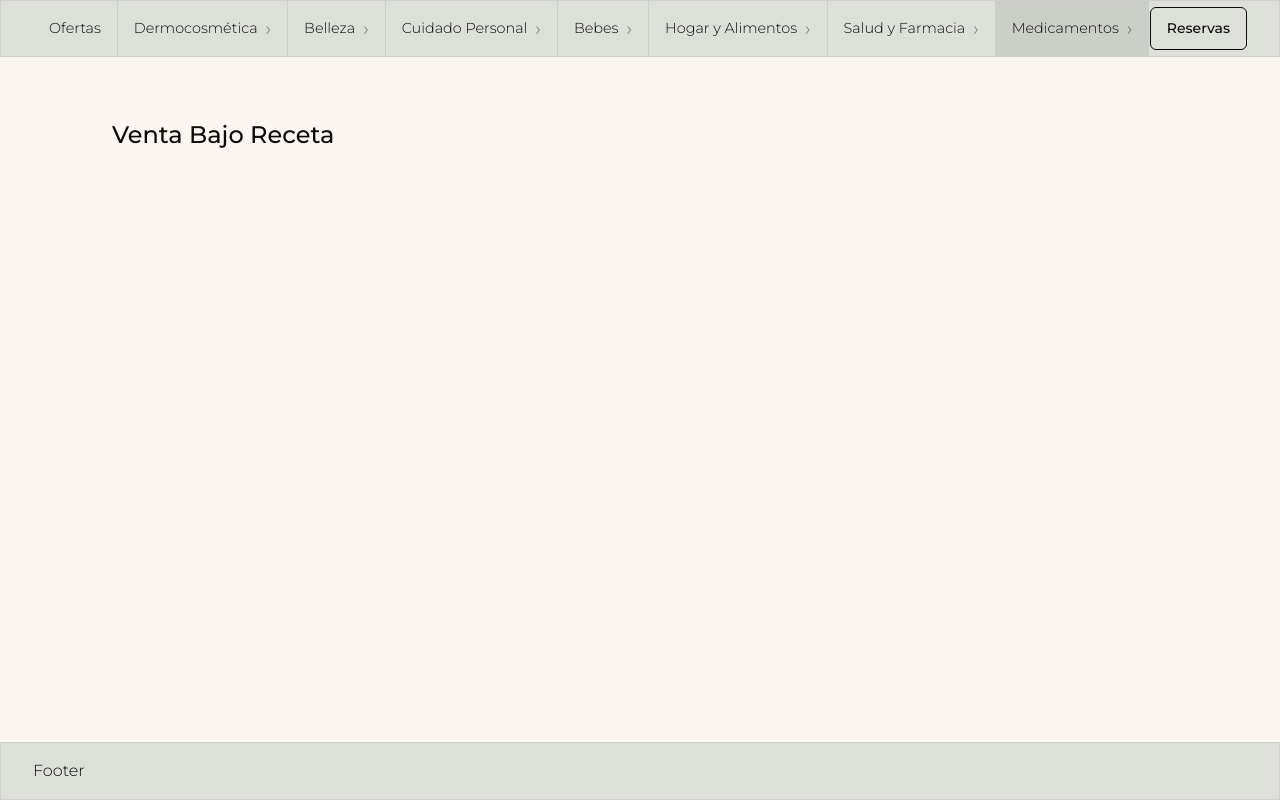
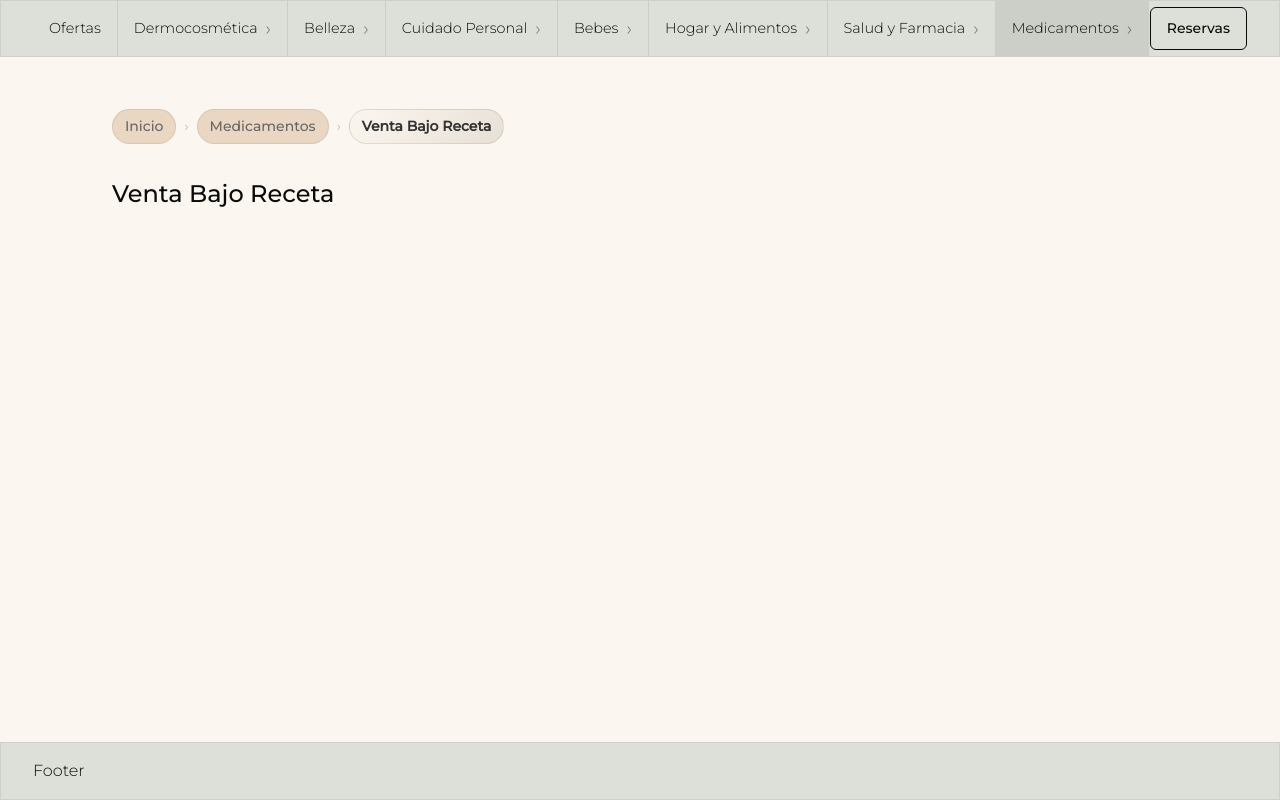
Before and after one commit to luciapuccini/farmacia_duret, a React (Vite) app: page /medicamentos/venta-bajo-receta in a window 1280 px wide. Built offline with nearby package versions, Linux system fonts and the light colour scheme.

Commit message:
breadcrums

```diff
--- /dev/null
+++ b/src/layout/breadcrumb/breadcrumb.module.scss
@@ -0,0 +1,62 @@
+@use "@/globals.module" as g;
+
+.breadcrumb {
+  padding: 12px 0;
+  margin-bottom: 8px;
+}
+
+.breadcrumbList {
+  display: flex;
+  flex-wrap: wrap;
+  align-items: center;
+  gap: 4px;
+  list-style: none;
+  margin: 0;
+  padding: 0;
+}
+
+.breadcrumbItem {
+  display: flex;
+  align-items: center;
+  gap: 4px;
+}
+
+.separator {
+  color: #9ca3af;
+  font-size: 14px;
+  margin: 0 4px;
+}
+
+.breadcrumbLink {
+  color: #666;
+  text-decoration: none;
+  font-size: 14px;
+  font-weight: 500;
+  padding: 6px 12px;
+  border-radius: 20px;
+  background: g.palette(almond);
+  transition: all 0.2s ease;
+  border: 1px solid rgba(0, 0, 0, 0.08);
+}
+
+.breadcrumbLink:hover {
+  background: linear-gradient(135deg, #ead7c3 0%, #dcc9b2 100%);
+  color: #333;
+  border-color: rgba(0, 0, 0, 0.15);
+  transform: translateY(-1px);
+  box-shadow: 0 2px 4px rgba(0, 0, 0, 0.1);
+}
+
+.breadcrumbLink:active {
+  transform: translateY(0);
+}
+
+.currentPage {
+  color: #333;
+  font-size: 14px;
+  font-weight: 600;
+  padding: 6px 12px;
+  background: linear-gradient(135deg, #fbf6ef 0%, #e8e0d5 100%);
+  border-radius: 20px;
+  border: 1px solid rgba(0, 0, 0, 0.1);
+}
--- /dev/null
+++ b/src/layout/breadcrumb/index.tsx
@@ -0,0 +1,143 @@
+import { NavLink, useLocation } from 'react-router'
+import styles from './breadcrumb.module.scss'
+
+const BASE_URL = 'https://www.farmaciaduret.com'
+
+const categoryNames: Record<string, string> = {
+  'dermocosmetica': 'Dermocosmética',
+  'belleza': 'Belleza',
+  'cuidado-personal': 'Cuidado Personal',
+  'bebes': 'Bebés',
+  'hogar-y-alimentos': 'Hogar y Alimentos',
+  'salud-y-farmacia': 'Salud y Farmacia',
+  'medicamentos': 'Medicamentos',
+  'ofertas': 'Ofertas',
+}
+
+const subcategoryNames: Record<string, Record<string, string>> = {
+  'dermocosmetica': {
+    'rostro': 'Rostro',
+    'corporal': 'Corporal',
+    'pelo': 'Pelo',
+  },
+  'belleza': {
+    'maquillaje': 'Maquillaje',
+    'perfumes-y-fragancias': 'Perfumes y Fragancias',
+    'cuidado-de-la-piel': 'Cuidado de la Piel',
+    'accesorios-de-belleza': 'Accesorios de Belleza',
+    'electro-belleza': 'Electro Belleza',
+    'cuidado-capilar': 'Cuidado Capilar',
+    'moda': 'Moda',
+    'novedades-y-sorteos': 'Novedades y Sorteos',
+  },
+  'cuidado-personal': {
+    'cuidado-capilar': 'Cuidado Capilar',
+    'cuidado-oral': 'Cuidado Oral',
+    'adultos': 'Adultos',
+    'higiene-personal': 'Higiene Personal',
+    'repelentes': 'Repelentes',
+    'novedades-y-sorteos': 'Novedades y Sorteos',
+  },
+  'bebes': {
+    'nutricion-infantil': 'Nutrición Infantil',
+    'panales': 'Pañales',
+    'lactancia': 'Lactancia',
+    'cuidado-materno': 'Cuidado Materno',
+    'higiene-del-bebe': 'Higiene del Bebé',
+  },
+  'hogar-y-alimentos': {
+    'desayuno-y-merienda': 'Desayuno y Merienda',
+    'alimentacion-saludable': 'Alimentación Saludable',
+    'limpieza-y-desinfeccion': 'Limpieza y Desinfección',
+    'libreria': 'Librería',
+    'electronica-y-pilas': 'Electrónica y Pilas',
+    'hogar-y-deco': 'Hogar y Deco',
+    'papeles': 'Papeles',
+  },
+  'salud-y-farmacia': {
+    'servicios-de-salud': 'Servicios de Salud',
+    'farmacia': 'Farmacia',
+    'nutricion-y-deportes': 'Nutrición y Deportes',
+    'nutricion-infantil': 'Nutrición Infantil',
+    'bienestar-sexual': 'Bienestar Sexual',
+    'electrosalud': 'Electrosalud',
+  },
+  'medicamentos': {
+    'venta-libre': 'Venta Libre',
+    'venta-bajo-receta': 'Venta Bajo Receta',
+  },
+}
+
+function formatCategoryName(slug: string): string {
+  return categoryNames[slug] || slug.replace(/-/g, ' ').replace(/\b\w/g, c => c.toUpperCase())
+}
+
+function formatSubcategoryName(category: string, slug: string): string {
+  return subcategoryNames[category]?.[slug] || slug.replace(/-/g, ' ').replace(/\b\w/g, c => c.toUpperCase())
+}
+
+export default function Breadcrumb() {
+  const location = useLocation()
+  const pathParts = location.pathname.split('/').filter(Boolean)
+
+  if (pathParts.length === 0) {
+    return null
+  }
+
+  const category = pathParts[0]
+  const subcategory = pathParts[1]
+
+  const categoryName = formatCategoryName(category)
+  const subcategoryName = subcategory ? formatSubcategoryName(category, subcategory) : null
+
+  const breadcrumbItems = [
+    { name: 'Inicio', url: BASE_URL },
+    ...(categoryName ? [{ name: categoryName, url: `${BASE_URL}/${category}` }] : []),
+    ...(subcategoryName ? [{ name: subcategoryName, url: `${BASE_URL}/${category}/${subcategory}` }] : []),
+  ]
+
+  const jsonLd = {
+    '@context': 'https://schema.org',
+    '@type': 'BreadcrumbList',
+    itemListElement: breadcrumbItems.map((item, index) => ({
+      '@type': 'ListItem',
+      position: index + 1,
+      name: item.name,
+      ...(index < breadcrumbItems.length - 1 ? { item: item.url } : {}),
+    })),
+  }
+
+  return (
+    <>
+      <script
+        type="application/ld+json"
+        dangerouslySetInnerHTML={{ __html: JSON.stringify(jsonLd) }}
+      />
+      <nav className={styles.breadcrumb} aria-label="Breadcrumb">
+      <ol className={styles.breadcrumbList}>
+        <li className={styles.breadcrumbItem}>
+          <NavLink to="/" className={styles.breadcrumbLink}>
+            Inicio
+          </NavLink>
+        </li>
+
+        {categoryName && (
+          <li className={styles.breadcrumbItem}>
+            <span className={styles.separator}>›</span>
+            <NavLink to={`/${category}`} className={styles.breadcrumbLink}>
+              {categoryName}
+            </NavLink>
+          </li>
+        )}
+
+        {subcategoryName && (
+          <li className={styles.breadcrumbItem}>
+            <span className={styles.separator}>›</span>
+            <span className={styles.currentPage}>{subcategoryName}</span>
+          </li>
+        )}
+      </ol>
+    </nav>
+    </>
+  )
+}
--- a/src/layout/index.tsx
+++ b/src/layout/index.tsx
@@ -2,6 +2,7 @@ import React from 'react'
 import Navbar from './navbar'
 import Footer from './footer'
 import Container from './container'
+import Breadcrumb from './breadcrumb'
 import styles from './layout.module.scss'
 
 type Props = { children?: React.ReactNode }
@@ -10,7 +11,10 @@ export default function Layout({ children }: Props) {
   return (
     <div className={styles.page}>
       <Navbar />
-      <Container>{children}</Container>
+      <Container>
+        <Breadcrumb />
+        {children}
+      </Container>
       <Footer>Footer</Footer>
     </div>
   )
```
Also changed, not shown: 1 other file (tests, documents, lock files or other folders).
